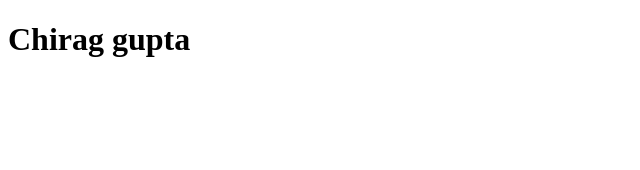
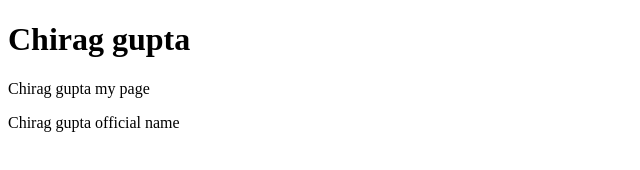
Before and after one commit to ChiragGupta17/kuch_bhi, a plain HTML site: page index.html in a window 1280 px wide. Shown: the whole page, without its empty margins (0-640 px from the left). Drawn offline with Linux system fonts and the light colour scheme.

Commit message:
Add paragraphs to index.html for additional content
just do it

```diff
--- a/index.html
+++ b/index.html
@@ -7,5 +7,7 @@
     </head>
     <body>
         <h1>Chirag gupta</h1>
+        <p>Chirag gupta my page</p>
+        <p>Chirag gupta official name</p>
     </body>
 </html>
```
